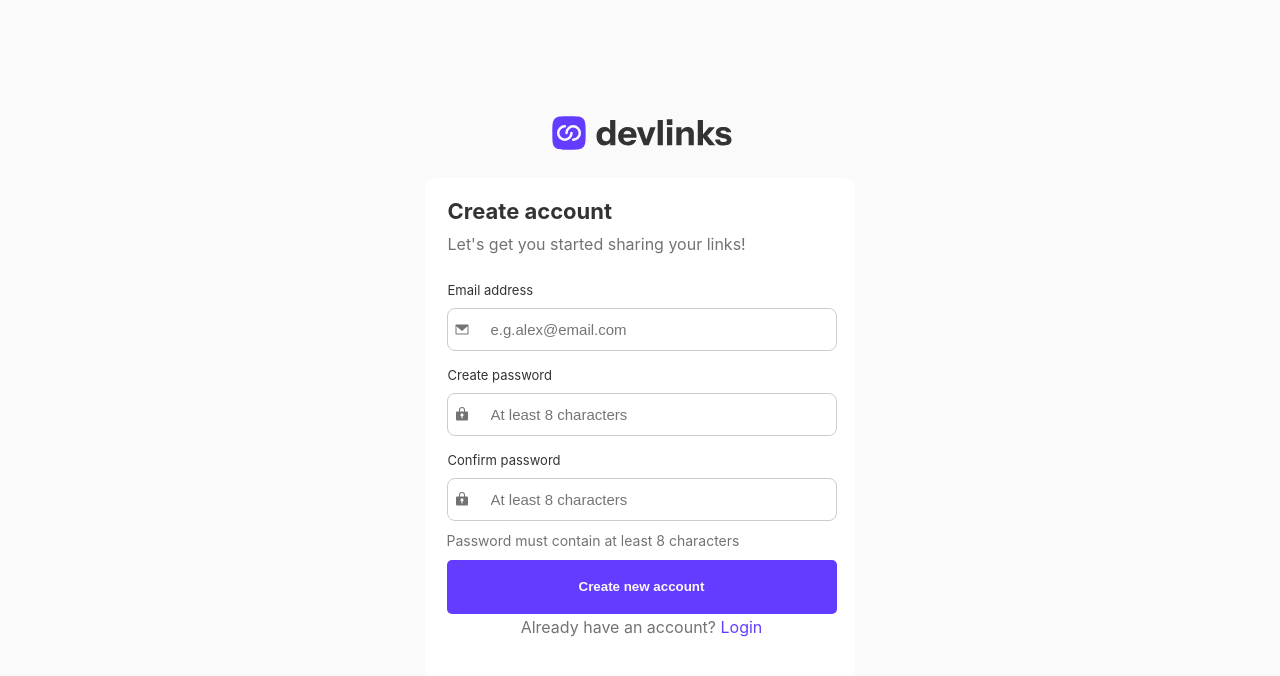
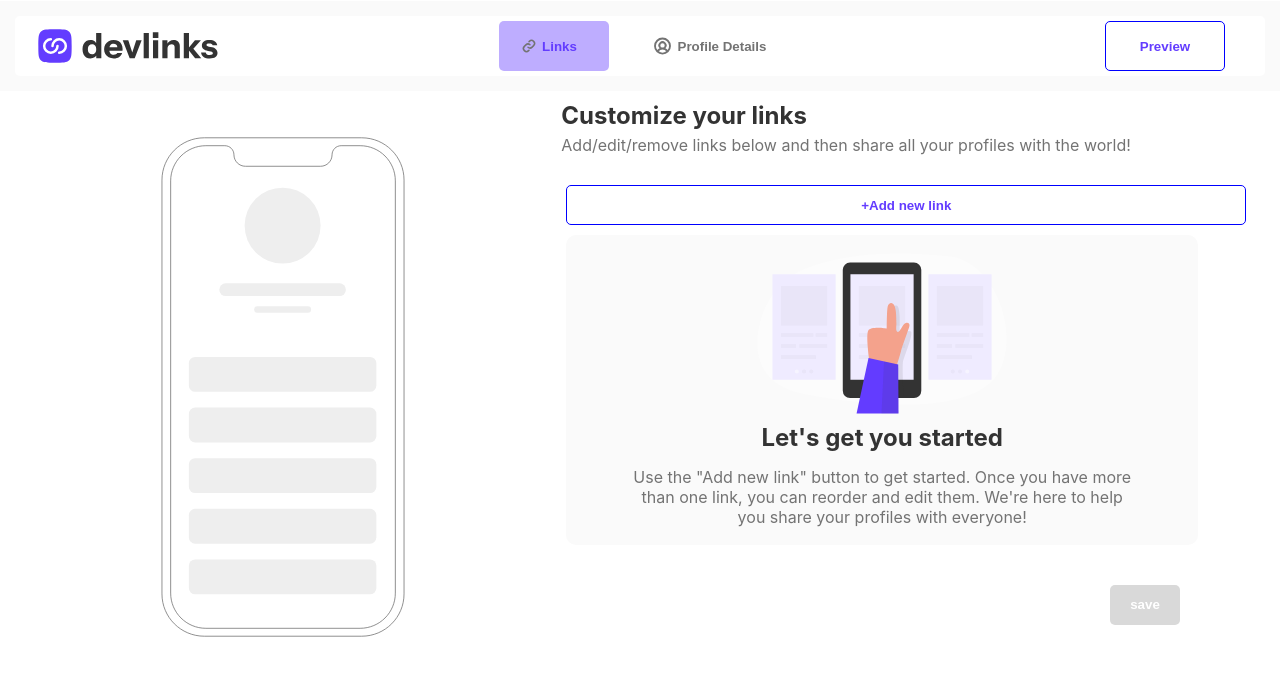
Before and after one commit to jay-menz/Link-sharing-app, a React (Create React App) app: page / in a window 1280 px wide. Shown: the top 676 px of the page. Built offline with nearby package versions, Linux system fonts and the light colour scheme; no server answers.

Commit message:
adjustment of the get started or the empty page

```diff
--- a/src/App.js
+++ b/src/App.js
@@ -2,12 +2,12 @@
 import './App.css';
 import { BrowserRouter as Router, Routes, Route} from 'react-router-dom';
 // import Login from './Login';
-import CreateAccount from './CreateAccount';
+// import CreateAccount from './CreateAccount';
 // import AddedOneLink from './AddedOneLink';
 // import AddedLinks from './AddedLinks';
 // import Profile from './Profile';
 // import Preview from './Preview';
-// import Empty from './Empty';
+import Empty from './Empty';
 
 function App() {
 
@@ -34,11 +34,10 @@ function App() {
 
     <div>
       <Router>
-<Routes>
-  <Route path='/' element={<CreateAccount/> } />
-  {/* <Route path='/create-account' element={<CreateAccount />} /> */}
-  {/* <Route path='/CreateAccount' element={<CreateAccount/>}/> */}
-</Routes>
+          <Routes>
+            <Route path='/' element={<Empty />  } />
+              {/* <Route path='/create-account' element={<CreateAccount />} /> */}
+            </Routes>
       </Router>
     </div>
   );
--- a/src/Empty.css
+++ b/src/Empty.css
@@ -12,8 +12,9 @@ html, body {
 .nav-container {
   color: #fff;
   padding: 15px;
-  margin-top: 10px;
-  /* border: 1px solid red; */
+  margin-top: 1px;
+  background-color: #fafafa;
+  /* border: 1px solid green; */
 }
 
 .innerNav-container {
@@ -21,6 +22,10 @@ html, body {
   justify-content: space-between;
   align-items: center;
   color: #beadff;
+  /* border: 1px solid red; */
+  background-color: #fff;
+  border-radius: 5px;
+  height: 60px;
 }
 
 
@@ -73,11 +78,6 @@ html, body {
   white-space: nowrap;
 }
 
-/* .linksDetails button:hover img,
-.linksDetails button:hover span {
-  color: blue !important;
-} */
-
 button:hover img,
 button:hover span {
   color: #633cff;
@@ -91,7 +91,7 @@ button {
   color: #633cff;
   font-weight: 900;
   border-radius: 5px;
-  margin-right: 17px;
+  margin-right: 40px;
 }
 
 button:hover {
@@ -139,16 +139,18 @@ button:hover {
 
 
 .customisation {
-  width: 61%;
-  height: 450px;
+  width: 59%;
+  height: 535px;
   margin-left: auto;
   margin-right: 0;
   position: relative;
-  top: -110px;
+  top: -155px;
+  /* border: 2px solid red; */
 }
 
 .customisationHeaderParagraph {
-  margin-left: 74px;
+  margin-left: 25px;
+  margin-top: 10px;
 }
 
 .customisationHeaderParagraph h1 {
@@ -159,6 +161,7 @@ button:hover {
 .customisationHeaderParagraph p {
   text-align: left;
   color: #737373;
+  margin-top: 5px;
 }
 
 .newLink-section {
@@ -166,17 +169,32 @@ button:hover {
 }
 
 .addLinkBtn {
-  width: 710px;
-  margin-left: 75px;
+  width: 680px;
+  height: 40px;
+  margin-left: 30px;
 }
 
 .getStarted {
-  margin-top: 20px;
-  margin-left: 40px;
+  margin-top: 10px;
+  margin-left: 30px;
+  background-color: #fafafa;
+  width: 89%;
+  border-radius: 10px;
+  display: flex;
+  flex-direction: column;
+  align-items: center;
+  justify-content: center;
+  height: 310px;
+  /* border: 2px solid red;  */
+}
+
+.phoneSwipe {
+  order: -1; /* This will move the phoneSwipe div to the top */
 }
 
 .getStartedHeaderParagraph {
-  margin-top: 10px;
+  margin-top: -15px;
+  text-align: center;
 }
 
 .getStartedHeaderParagraph h1 {
@@ -211,7 +229,7 @@ button:hover {
 .saveBtn .save {
   width: 70px;
   height: 40px;
-  margin-left: 700px;
+  margin-left: 650px;
   /* margin-right: 700px;  */
   border: none;
   background-color: #d9d9d9;
--- a/src/Login.jsx
+++ b/src/Login.jsx
@@ -1,4 +1,5 @@
 import React from 'react';
+// import { Link } from 'react-router-dom';
 import devLinkLogo from './assets/images/logo-devlinks-large.svg';
 import emailIcon from './assets/images/icon-email.svg';
 import passwordIcon from './assets/images/icon-password.svg';
```
Also changed, not shown: src/Login.css (+0 -9 lines).
